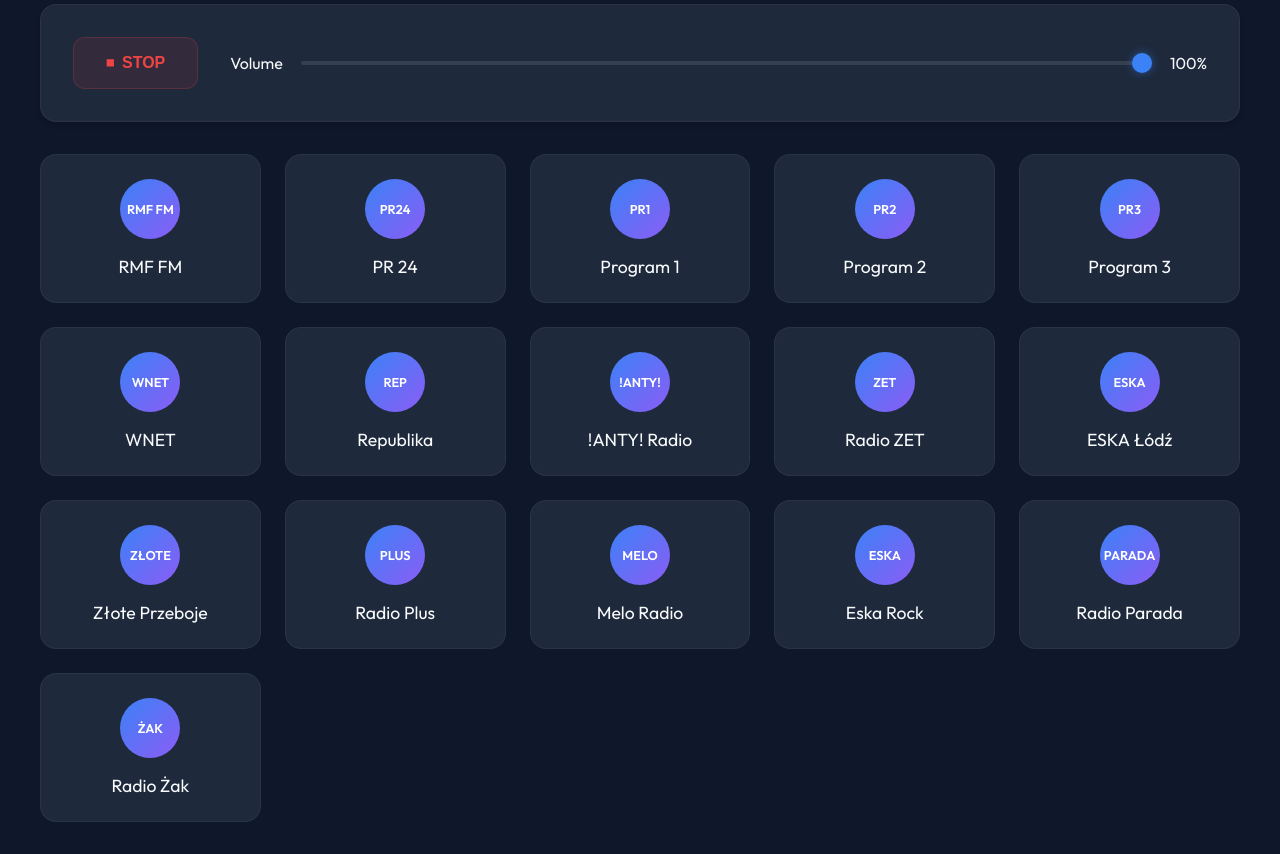
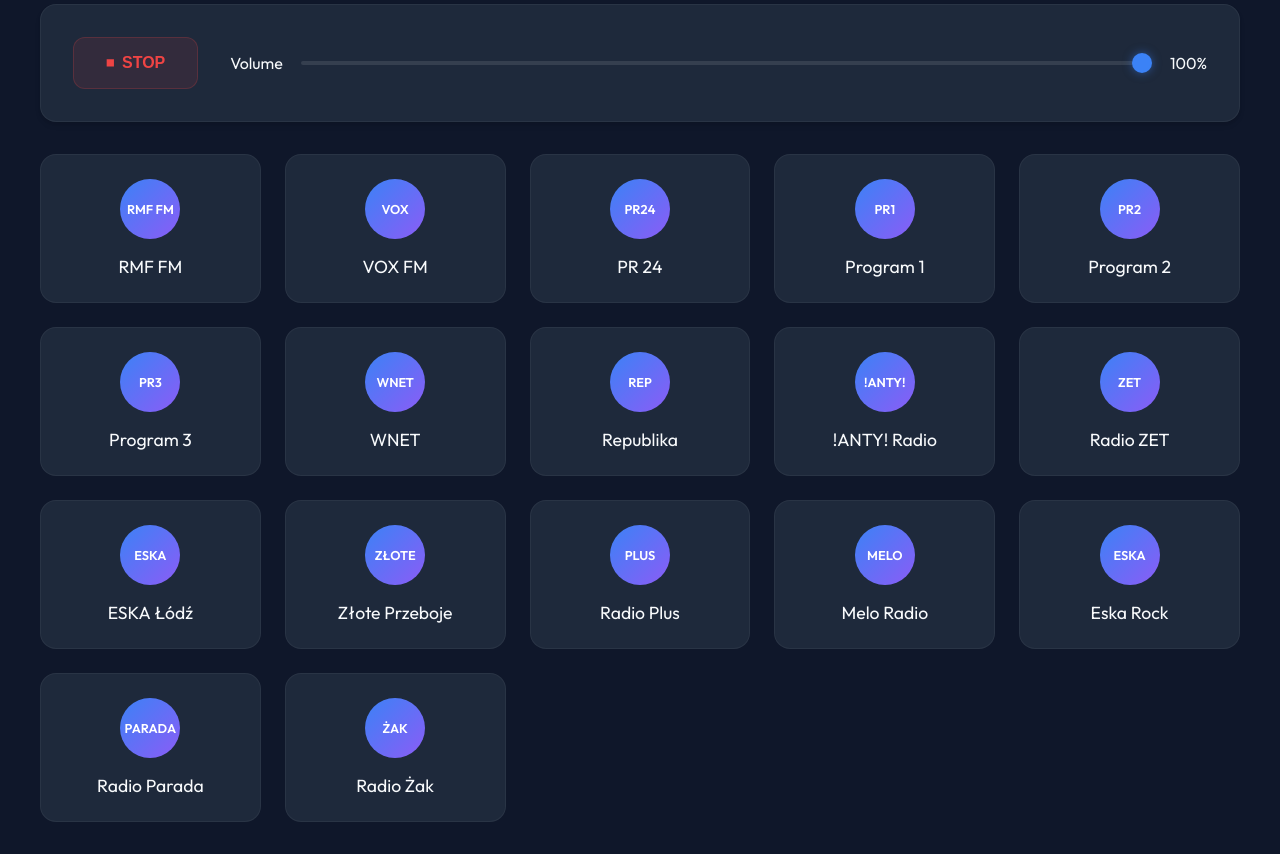
Before and after one commit to jacekkowalczyk82/py-radio, a Flask app: page / in a window 1280 px wide. Shown: the part 198-1052 px from the top of the page. Run offline with Flask 3, Linux system fonts and the light colour scheme.

Commit message:
added VOX FM

```diff
--- a/web_control/templates/index.html
+++ b/web_control/templates/index.html
@@ -42,6 +42,10 @@
             <div class="station-card" data-name="RMF FM" data-url="http://31.192.216.5/rmf_fm">
                 <div class="card-icon">RMF FM</div>
                 <h3>RMF FM</h3>
+            </div>
+            <div class="station-card" data-name="VOX FM" data-url="https://waw.ic.smcdn.pl/3990-2.aac">
+                <div class="card-icon">VOX</div>
+                <h3>VOX FM</h3>
             </div>
             <div class="station-card" data-name="Polskie Radio 24" data-url="http://stream3.polskieradio.pl:8080/">
                 <div class="card-icon">PR24</div>
```
